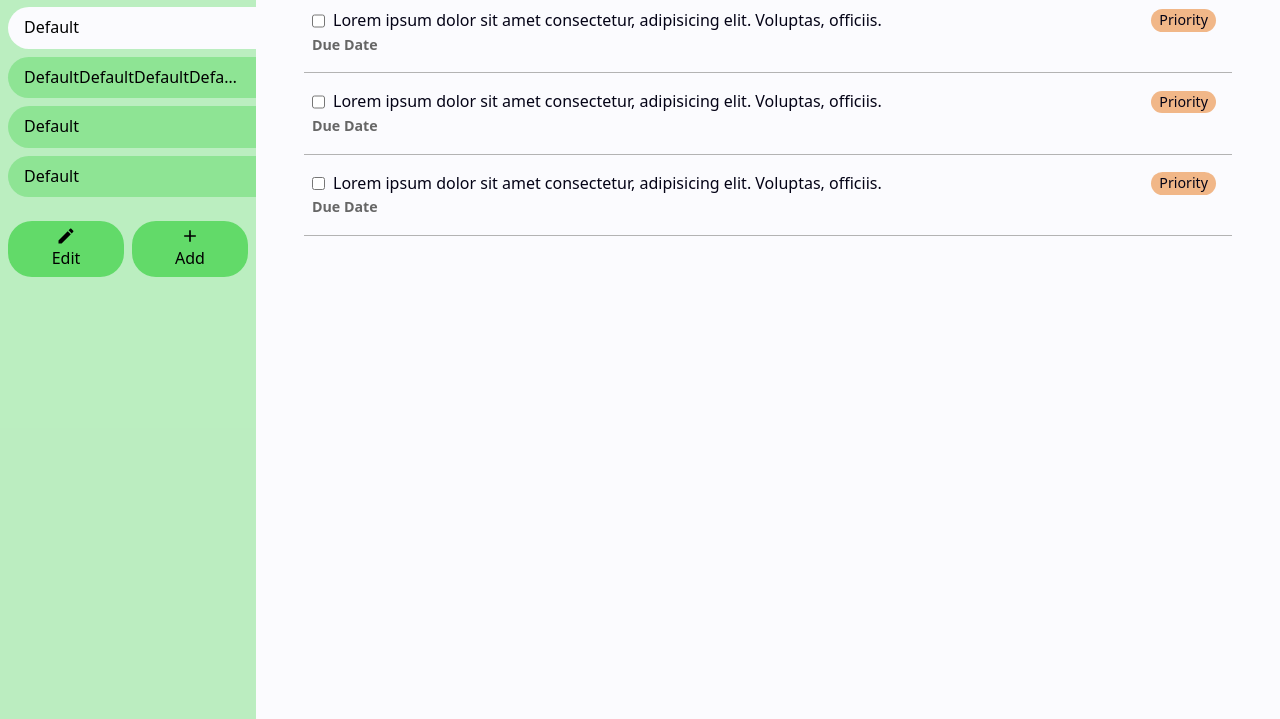
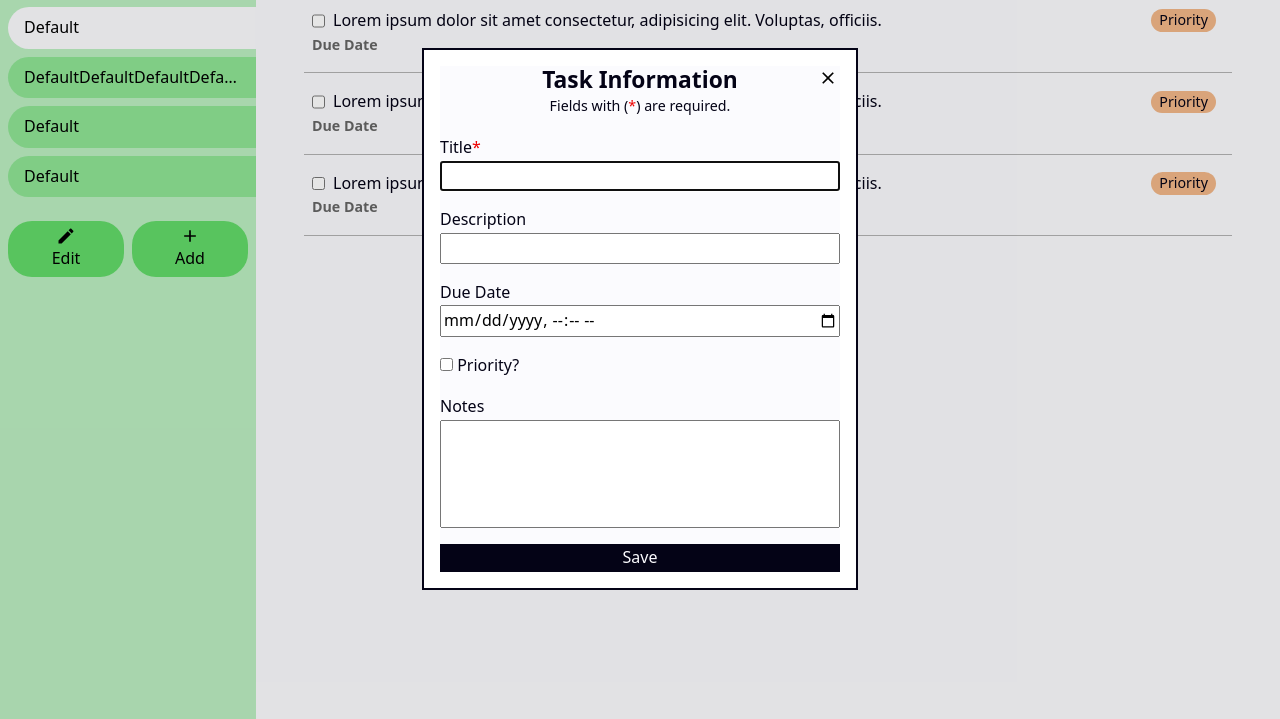
Before and after one commit to NirmalSubedi/odin-to-do-list, a website built with webpack: page src/template.html in a window 1280 px wide. Shown: the part 81-800 px from the top of the page. Built offline with nearby package versions, Linux system fonts and the light colour scheme.

Commit message:
Style todo dialog

```diff
--- a/src/display.js
+++ b/src/display.js
@@ -1,5 +1,11 @@
-const renderPage=()=>{
+const renderPage = () => {
 
 }
 
-export {renderPage};
+const renderTodoDialog = () => {
+    const dialog = document.querySelector('.todo-dialog');
+    dialog.showModal();
+}
+
+renderTodoDialog();
+export { renderPage };
--- a/src/styles.css
+++ b/src/styles.css
@@ -8,6 +8,7 @@
   --clr-text: hsl(243, 76%, 5%);
   --clr-bg: hsl(240, 60%, 99%);
 
+  --clr-light-200: hsl(0, 0%, 20%);
   --clr-light-400: hsl(0, 0%, 40%);
   --clr-light-700: hsl(0, 0%, 70%);
   --clr-light-850: hsl(0, 0%, 85%);
@@ -340,9 +341,82 @@ label:has(input[type="checkbox"]:checked) .todo-priority-tag {
     inset 0 0 0 10px var(--clr-light-700);
 }
 .todo-controls > *:active {
-  outline:3px solid var(--clr-light-700);
+  outline: 3px solid var(--clr-light-700);
 }
 
 .hide-button {
   display: none;
 }
+
+.todo-dialog {
+  border: 2px solid var(--clr-text);
+}
+
+.todo-dialog .todo-form {
+  display: grid;
+  gap: 1rem;
+  width: 50vmin;
+  background-color: var(--clr-bg);
+  color: var(--clr-text);
+}
+
+.todo-form button[type="reset"] {
+  justify-self: end;
+  position: absolute;
+  background-color: var(--clr-bg);
+  border: 0;
+  border-radius: 50%;
+  padding: 0.125rem;
+}
+
+.todo-form button[type="reset"]:hover {
+  background-color: var(--clr-light-850);
+}
+
+.todo-form button[type="reset"]:active {
+  filter: invert(1);
+}
+
+.todo-form span.required {
+  color: #e00;
+  font-weight: initial;
+}
+
+.todo-form .todo-form-detail {
+  text-align: center;
+}
+
+.todo-form-detail span.note{
+  font-size: var(--fs-small);
+  font-weight: 300;
+}
+
+/* Checkbox excluded */
+.todo-form p:not(:has(input[type="checkbox"])) {
+  display: flex;
+  flex-direction: column;
+}
+
+.todo-form input[type=text]{
+  padding: calc(0.075rem/2) 0.5rem;
+}
+
+.todo-form textarea {
+  resize: none;
+  padding-left: 0.5rem;
+}
+
+.todo-form button[type="submit"] {
+  background-color: var(--clr-text);
+  color: var(--clr-bg);
+  border: 0;
+  outline-offset: 2px;
+}
+
+.todo-form button[type="submit"]:hover {
+  background-color: var(--clr-light-200);
+}
+
+.todo-form button[type="submit"]:active {
+  background-color: var(--clr-light-400);
+}
--- a/src/template.html
+++ b/src/template.html
@@ -106,12 +106,16 @@
                         </div>
                     </li>
                 </ul>
-                <dialog>
-                    <form method="dialog">
-                        <button type="reset">Close</button>
+                <dialog class="todo-dialog">
+                    <form method="dialog" class="todo-form">
+                        <button type="reset"><img src="./images/close.svg" alt="close icon" width="20" height="20"></button>
+                        <div class="todo-form-detail">
+                            <h4>Task Information</h4>
+                            <span class="note">Fields with (<span class="required">*</span>) are required.</span>
+                        </div>
                         <p>
-                            <label for="title">Title</label>
-                            <input type="text" name="title" id="title">
+                            <label for="title">Title<span class="required">*</span></label>
+                            <input type="text" name="title" id="title" autofocus>
                         </p>
                         <p>
                             <label for="description">Description</label>
@@ -127,7 +131,7 @@
                         </p>
                         <p>
                             <label for="notes">Notes</label>
-                            <textarea name="notes" id="notes"></textarea>
+                            <textarea name="notes" id="notes" rows="4"></textarea>
                         </p>
                         <button type="submit" value="save">Save</button>
                     </form>
```
